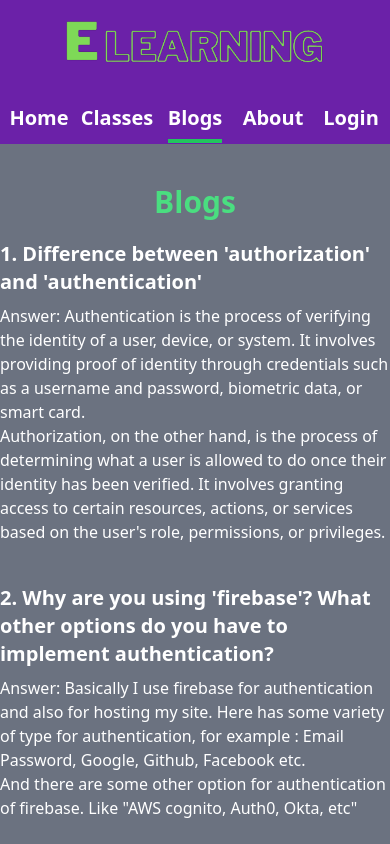
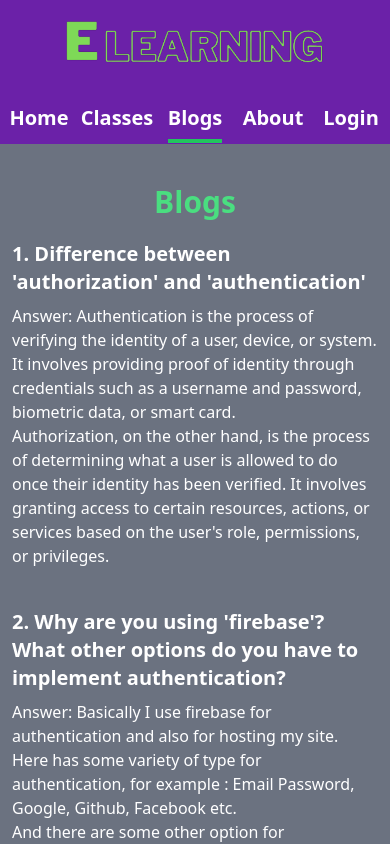
Before and after one commit to Sakib6071/elearning, a React (Create React App) app: page /blogs in a window 390 px wide. Shown: the top 844 px of the page. Built offline with nearby package versions, Linux system fonts and the light colour scheme; no server answers; the HTML template or start-up script is replaced by a standard one.

Commit message:
blog section responsive

```diff
--- a/src/components/Blogs/Blogs.js
+++ b/src/components/Blogs/Blogs.js
@@ -2,7 +2,7 @@ import React from "react";
 
 const Blogs = () => {
   return (
-    <div className="pt-5 pb-10 bg-gray-500 text-white md:px-20">
+    <div className="pt-5 pb-10 bg-gray-500 text-white md:px-20 px-3">
       <p className=" text-green-400 text-center text-3xl font-semibold py-5 ">
         Blogs
       </p>
```
